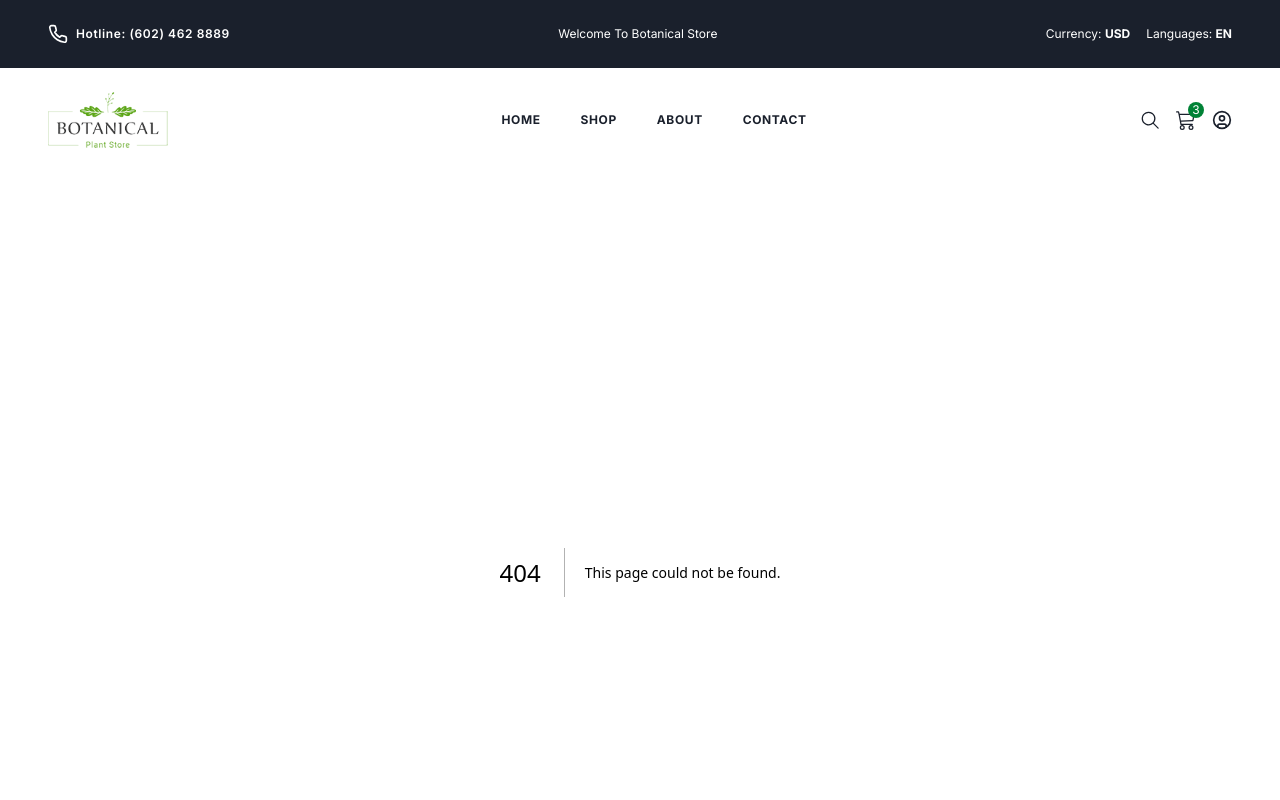
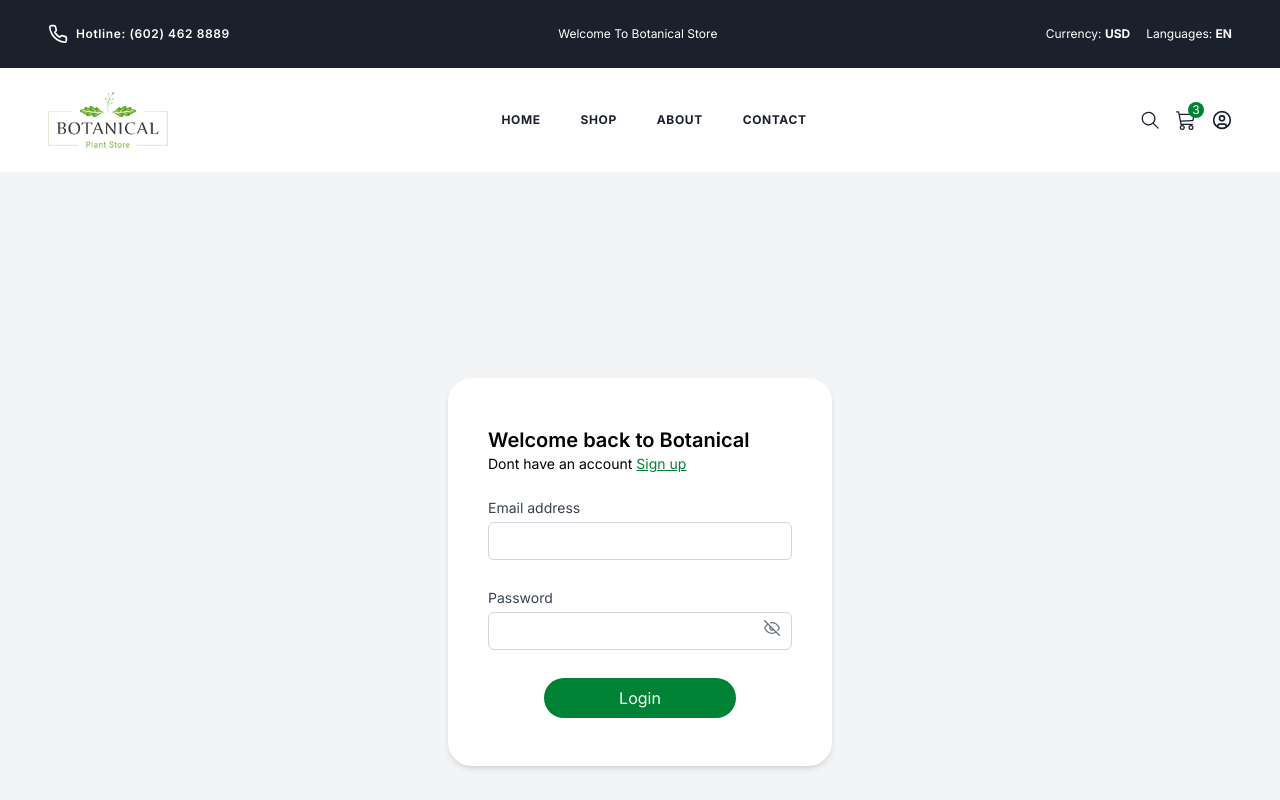
Before and after one commit to LaibaHameed/mern-frontend, a Next.js app: page /login in a window 1280 px wide. Before the commit this address had no page. Shown: the top 800 px of the page. Built offline with nearby package versions, Linux system fonts and the light colour scheme.

Commit message:
add auth pages

```diff
--- a/package.json
+++ b/package.json
@@ -14,6 +14,7 @@
     "postcss": "^8.5.1",
     "react": "^18",
     "react-dom": "^18",
+    "react-hook-form": "^7.54.2",
     "react-icons": "^5.4.0",
     "swiper": "^11.2.2",
     "tailwindcss": "^4.0.1"
--- /dev/null
+++ b/src/app/(auth)/forgotPassword/page.jsx
@@ -0,0 +1,41 @@
+'use client';
+import Link from "next/link";
+import { useForm } from "react-hook-form";
+import InputField from "@/components/shared/InputField";
+import { redirect } from "next/navigation";
+
+const ForgotPassword = () => {
+    const { register, handleSubmit, formState: { errors } } = useForm();
+    const onSubmit = (data) => {
+        console.log("User Data:", data);
+        redirect('/')
+    };
+
+    return (
+        <form onSubmit={handleSubmit(onSubmit)} className="bg-white px-10 py-12 shadow-md w-96 rounded-3xl">
+            <h2 className="text-2xl font-semibold text-left">Forgot Password?</h2>
+            <p className="text-sm">Remember your password ? <Link href={'/login'} className="text-primary underline">Login</Link></p>
+            <InputField
+                label="Email address"
+                type="email"
+                name="email"
+                register={register}
+                errors={errors}
+                validation={{
+                    required: "Email is required",
+                    pattern: { value: /^\S+@\S+$/i, message: "Invalid email address" },
+                }}
+            />
+            <div className="flex-center">
+                <button
+                    type="submit"
+                    className="min-w-48 bg-primary text-white py-2 rounded-full hover:bg-primary-hover mt-6"
+                >
+                    Reset Password
+                </button>
+            </div>
+        </form>
+    )
+}
+
+export default ForgotPassword
--- /dev/null
+++ b/src/app/(auth)/layout.jsx
@@ -0,0 +1,16 @@
+"use client";
+import Container from "@/components/shared/Container";
+
+const AuthLayout = ({ children }) => {
+    return (
+        <div className='flex-center sm:px-12 px-6 bg-gray-100'>
+            <Container>
+                <div className="flex justify-center items-center h-screen">
+                    {children}
+                </div>
+            </Container>
+        </div>
+    );
+};
+
+export default AuthLayout;
--- /dev/null
+++ b/src/app/(auth)/login/page.jsx
@@ -0,0 +1,56 @@
+'use client';
+import Link from "next/link";
+import { useForm } from "react-hook-form";
+import InputField from "@/components/shared/InputField";
+import { redirect } from "next/navigation";
+
+const Login = () => {
+  const { register, handleSubmit, formState: { errors } } = useForm();
+  const onSubmit = (data) => {
+    console.log("User Data:", data);
+    redirect('/')
+  };
+  return (
+    <form onSubmit={handleSubmit(onSubmit)} className="bg-white px-10 py-12 shadow-md w-96 rounded-3xl" >
+      <h2 className="text-xl font-semibold text-left">Welcome back to Botanical</h2>
+      <p className="text-sm">Dont have an account <Link href={'/register'} className="text-primary underline">Sign up</Link></p>
+
+      <InputField
+        label="Email address"
+        type="email"
+        name="email"
+        register={register}
+        errors={errors}
+        validation={{
+          required: "Email is required",
+          pattern: { value: /^\S+@\S+$/i, message: "Invalid email address" },
+        }}
+      />
+
+      <InputField
+        label="Password"
+        type="password"
+        name="password"
+        register={register}
+        errors={errors}
+        validation={{
+          required: "Password is required",
+          minLength: { value: 6, message: "Password must be at least 6 characters" },
+        }}
+      />
+
+      <div className="flex-center">
+        <button
+          type="submit"
+          className="min-w-48 bg-primary text-white py-2 rounded-full hover:bg-primary-hover mt-6"
+        >
+          Login
+        </button>
+      </div>
+
+
+    </form>
+  )
+}
+
+export default Login
--- /dev/null
+++ b/src/app/(auth)/register/page.jsx
@@ -0,0 +1,70 @@
+'use client';
+import Link from "next/link";
+import { useForm } from "react-hook-form";
+import InputField from "@/components/shared/InputField";
+import { redirect } from "next/navigation";
+
+const Register = () => {
+  const { register, handleSubmit, formState: { errors } } = useForm();
+
+  const onSubmit = (data) => {
+    console.log("User Data:", data);
+    redirect('/login')
+  };
+
+
+
+  return (
+    <form
+      onSubmit={handleSubmit(onSubmit)}
+      className="bg-white px-10 py-12 shadow-md w-96 rounded-3xl"
+    >
+      <h2 className="text-2xl font-semibold text-left">Sign Up to Botanical</h2>
+      <p className="text-sm">create free account or <Link href={'/login'} className="text-primary underline">Login</Link></p>
+
+      <InputField
+        label="Username"
+        type="text"
+        name="name"
+        register={register}
+        errors={errors}
+        validation={{ required: "Name is required" }}
+      />
+
+      <InputField
+        label="Email address"
+        type="email"
+        name="email"
+        register={register}
+        errors={errors}
+        validation={{
+          required: "Email is required",
+          pattern: { value: /^\S+@\S+$/i, message: "Invalid email address" },
+        }}
+      />
+
+      <InputField
+        label="Password"
+        type="password"
+        name="password"
+        register={register}
+        errors={errors}
+        validation={{
+          required: "Password is required",
+          minLength: { value: 6, message: "Password must be at least 6 characters" },
+        }}
+      />
+
+      <div className="flex-center">
+        <button
+          type="submit"
+          className="min-w-48 bg-primary text-white py-2 rounded-full hover:bg-primary-hover mt-6"
+        >
+          Register
+        </button>
+      </div>
+    </form>
+  );
+};
+
+export default Register;
--- a/src/app/layout.js
+++ b/src/app/layout.js
@@ -14,10 +14,10 @@ export default function RootLayout({ children }) {
   return (
     <html lang="en">
       <body className={inter.className}>
-      <Header />
+        <Header />
         {children}
-        <Footer/>
-        </body>
+        <Footer />
+      </body>
     </html>
   );
 }
--- /dev/null
+++ b/src/components/shared/InputField.jsx
@@ -0,0 +1,42 @@
+"use client";
+import { FiAlertCircle, FiEye, FiEyeOff } from "react-icons/fi";
+import { useState } from "react";
+
+const InputField = ({ label, type, name, register, errors, validation }) => {
+    const [showPassword, setShowPassword] = useState(false);
+    const inputType = (type === "password") && (showPassword ? "text" : type);
+
+    return (
+        <div className="relative mt-6">
+            <label className="block text-gray-700 text-sm">{label}</label>
+            <div className="relative">
+                <input
+                    {...register(name, validation)}
+                    type={inputType}
+                    className={`w-full p-2 border rounded-md my-1 text-sm outline-primary pr-10 ${errors[name] ? "border-red-500" : "border-gray-300"
+                        }`}
+                />
+                {/* Error Icon & Error Msg*/}
+                {errors[name] && (
+                    <>
+                        <span className="absolute right-10 top-3 text-red-500">
+                            <FiAlertCircle />
+                        </span>
+                        <p className="text-red-500 text-xs">{errors[name].message}</p>
+                    </>
+                )}
+                {/* Eye Icon for Password Fields */}
+                {type === "password" && (
+                    <span
+                        className="absolute right-3 top-3 cursor-pointer text-gray-500"
+                        onClick={() => setShowPassword(!showPassword)}
+                    >
+                        {showPassword ? <FiEye /> : <FiEyeOff />}
+                    </span>
+                )}
+            </div>
+        </div>
+    );
+};
+
+export default InputField;
```
Also changed, not shown: 1 other file (tests, documents, lock files or other folders).
